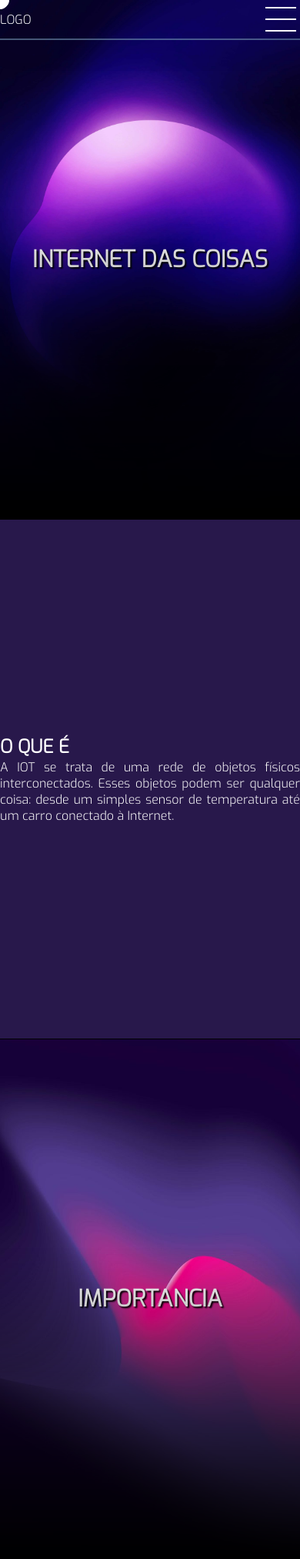
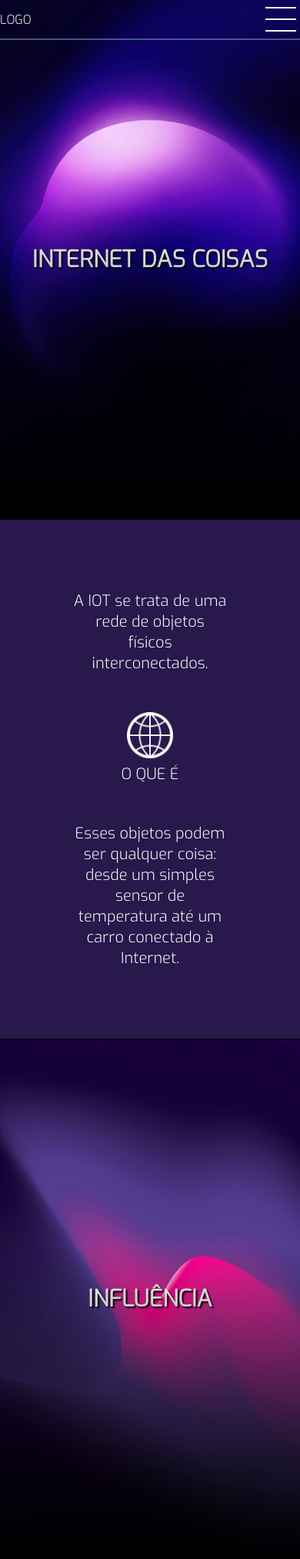
Before and after one commit to NicolasMachado777/SITE-IOT, a PHP site: page / in a window 390 px wide; the page is wider, and only the part inside the window is pictured. Shown: the top 2025 px of that part at 77% size. Run offline with PHP 8.4, Linux system fonts and the light colour scheme.

Commit message:
correção mouse e conteudo primeira section

```diff
--- a/index.html
+++ b/index.html
@@ -17,7 +17,7 @@
         <div>
             LOGO
         </div>
-        <ul id="navigation-web">
+        <ul id="navigation-web" class="content">
             <li><a href="#oque"> QUE É</a> </li>
             <li><a href="#">IMPORTANCIA</a></li>
             <li><a href="#">METODOLOGIA</a></li>
@@ -36,40 +36,41 @@
     </section>
 
     <section id="oque">
+        <div id="texto-oque" class="textos">
+            <p class="content">
+                A IOT se trata de uma rede de objetos físicos interconectados.
+            </p>
 
-        <div id="texto_oque">
-            <p>
-            <h1>O QUE É</h1>
+            <p class="content">
+                <img src="img/logointernet.png" height="60px" width="60px">
+                <br>
+                O QUE É
             </p>
-            <p>
-                A IOT se trata de uma rede de objetos físicos interconectados. Esses objetos podem ser qualquer coisa:
+
+            <p class="content">
+                Esses objetos podem ser qualquer coisa:
                 desde um simples sensor de temperatura até um carro conectado à Internet.
             </p>
         </div>
-
     </section>
 
     <section class="parallax" style="background-image: url(img/roubo2.jpg);">
-        <h1> IMPORTANCIA </h1>
+        <h1> INFLUÊNCIA </h1>
     </section>
 
     <section id="influencia">
-
-        <div id="texto_influencia" >
-            <p>
+        <div id="texto-influencia" class="textos">
+            <p class="content">
                 <img id="engrenagem" src="img/engrenagem.png" alt="" srcset="" height="150px" width="150px">
                 <br>
-                A IOT é muito influente na vida das pessoas, muitas das vezes sem nem perceber.
-                Esta pesquisa procurou entender como ela pode influênciar na vida das pessoas.
+                Esta pesquisa procurou entender como a IOT pode influênciar na vida das pessoas.
             </p>
 
-            <p>
+            <p class="content">
                 <img id="anota" src="img/anotapai.png" alt="" srcset="" height="150px" width="150px">
                 <br>
                 Para realizar a pesquisa foi utilizado um questionário quantitativo estruturado com questões
-                fechadas. O
-                processo de pesquisa foi aplicado por meio de um formulário e respondido por adolescentes de
-                Diadema.
+                fechadas.
             </p>
         </div>
     </section>
@@ -182,10 +183,10 @@
         </div>
     </section>
 
-<section class="parallax" style="background-image: url(img/roubo6.jpg);">
-    <h1> TESTE </h1>
-    <div class="fundopreto"></div>
-</section>
+    <section class="parallax" style="background-image: url(img/roubo6.jpg);">
+        <h1> TESTE </h1>
+        <div class="fundopreto"></div>
+    </section>
 
     <section id="quiz">
         <div class="questoes">
@@ -227,28 +228,9 @@
             <button id="next" onclick="passarpergunta()">Proxima pergunta</button>
         </div>
     </section>
-    <div class="circle"></div>
-    <div class="circle"></div>
-    <div class="circle"></div>
-    <div class="circle"></div>
-    <div class="circle"></div>
-    <div class="circle"></div>
-    <div class="circle"></div>
-    <div class="circle"></div>
-    <div class="circle"></div>
-    <div class="circle"></div>
-    <div class="circle"></div>
-    <div class="circle"></div>
-    <div class="circle"></div>
-    <div class="circle"></div>
-    <div class="circle"></div>
-    <div class="circle"></div>
-    <div class="circle"></div>
-    <div class="circle"></div>
-    <div class="circle"></div>
-    <div class="circle"></div>
+    <div class="cursor"></div>
     <script src="js.js"></script>
-    <script src="js_mouse.js"></script>
+    <script src="js-mouse.js"></script>
 </body>
 
 </html>
--- /dev/null
+++ b/js-mouse.js
@@ -0,0 +1,20 @@
+let mouseCursor = document.querySelector('.cursor');
+let content = document.querySelectorAll('.content');
+
+window.addEventListener('mousemove',cursor);
+
+function cursor(e){
+    mouseCursor.style.top = e.pageY + "px";
+    mouseCursor.style.left = e.pageX + "px";
+}
+
+content.forEach(link =>{
+    link.addEventListener('mouseover', () =>{
+        mouseCursor.classList.add('mouse-cresce');
+        content.classList.add('cont-hover');
+    })
+    link.addEventListener('mouseleave', () =>{
+        mouseCursor.classList.remove('mouse-cresce');
+        content.classList.remove('cont-hover');
+    })
+});
--- a/js_mouse.js
+++ /dev/null
@@ -1,63 +0,0 @@
-const coords = { x: 0, y: 0 };
-const circles = document.querySelectorAll(".circle");
-
-const colors = [
-  "#fff",
-  "#fff",
-  "#fff",
-  "#fff",
-  "#fff",
-  "#fff",
-  "#fff",
-  "#fff",
-  "#fff",
-  "#fff",
-  "#fff",
-  "#fff",
-  "#fff",
-  "#fff",
-  "#fff",
-  "#fff",
-  "#fff",
-  "#fff",
-  "#fff",
-  "#fff",
-  "#fff",
-  "#fff"
-];
-
-circles.forEach(function (circle, index) {
-  circle.x = 0;
-  circle.y = 0;
-  circle.style.backgroundColor = colors[index % colors.length];
-});
-
-window.addEventListener("mousemove", function(e){
-  coords.x = e.clientX;
-  coords.y = e.clientY;
-
-});
-
-function animateCircles() {
-
-  let x = coords.x;
-  let y = coords.y;
-
-  circles.forEach(function (circle, index) {
-    circle.style.left = x - 12 + "px";
-    circle.style.top = y - 12 + "px";
-
-    circle.style.scale = (circles.length - index) / circles.length;
-
-    circle.x = x;
-    circle.y = y;
-
-    const nextCircle = circles[index + 1] || circles[0];
-    x += (nextCircle.x - x) * 0.3;
-    y += (nextCircle.y - y) * 0.3;
-  });
-
-  requestAnimationFrame(animateCircles);
-}
-
-animateCircles();
--- a/style.css
+++ b/style.css
@@ -145,15 +145,18 @@ section.parallax::after {
     text-shadow: 2px 2px 2px black;
     position: relative;
 }
-.parallax > h1{
+
+.parallax>h1 {
     z-index: 8;
 }
-.fundopreto{
+
+.fundopreto {
     background-color: #0000008d;
     position: absolute;
     height: 100%;
     width: 100%;
 }
+
 @media (max-width: 780px) {
     .parallax {
         font-size: 20px;
@@ -168,6 +171,20 @@ section.parallax::after {
     color: var(--branco);
 }
 
+#texto-oque {
+    display: flex;
+    justify-content: space-around;
+    align-items: center;
+}
+
+#texto-oque p {
+    text-align: center;
+    font-size: 20px;
+    width: 200px;
+    margin: 0 50px;
+    padding: 25px 0;
+}
+
 /*_________________________________________________________________________________________________________*/
 
 /*INFLUENCIA (ABNER)*/
@@ -176,15 +193,14 @@ section.parallax::after {
     color: var(--branco);
 }
 
-#texto_influencia {
+#texto-influencia {
     display: flex;
     justify-content: space-around;
-    align-items: center;
+    align-items: baseline;
 }
 
-#texto_influencia p {
+#texto-influencia p {
     text-align: center;
-    /* left: 500px; */
     font-size: 20px;
     width: 400px;
     margin: 0 50px;
@@ -201,12 +217,12 @@ section.parallax::after {
 
 
 @media (max-width:1050px) {
-    #texto_influencia {
+    .textos {
         display: flex;
         flex-direction: column;
     }
 
-    #texto_influencia p {
+    .textos p {
         width: auto;
     }
 }
@@ -215,12 +231,15 @@ section.parallax::after {
     25% {
         rotate: 90deg;
     }
+
     50% {
         rotate: 180deg;
     }
+
     75% {
         rotate: 270deg;
     }
+
     100% {
         rotate: 360deg;
     }
@@ -432,19 +451,28 @@ section.parallax::after {
     overflow: hidden;
 }
 
-.circle {
-    height: 24px;
-    width: 24px;
-    border-radius: 24px;
+.cursor {
+    width: 30px;
+    height: 30px;
+    background-color: white;
+    border-radius: 50%;
+    position: absolute;
+    transform: translate(-50%, -50%);
+    pointer-events: none;
+    transition: all 0.3s ease;
+    transition-property: background, transform;
+    transform-origin: 100% 100%;
+    z-index: 9;
+}
+
+.mouse-cresce {
+    transform: scale(2);
+    opacity: 0.5;
+}
+
+/*.cont-hover {
     background-color: black;
-    position: fixed;
-    top: 0;
-    left: 0;
-    pointer-events: none;
-    z-index: 99999999;
-    border: 1px solid white;
-    /* so that it stays on top of all other elements */
-}
+}*/
 
 ::-webkit-scrollbar {
     background-color: #000000;
```
Also changed, not shown: img/iconnet.png (deleted), img/logointernet.png (added), img/teste.gif (deleted).
